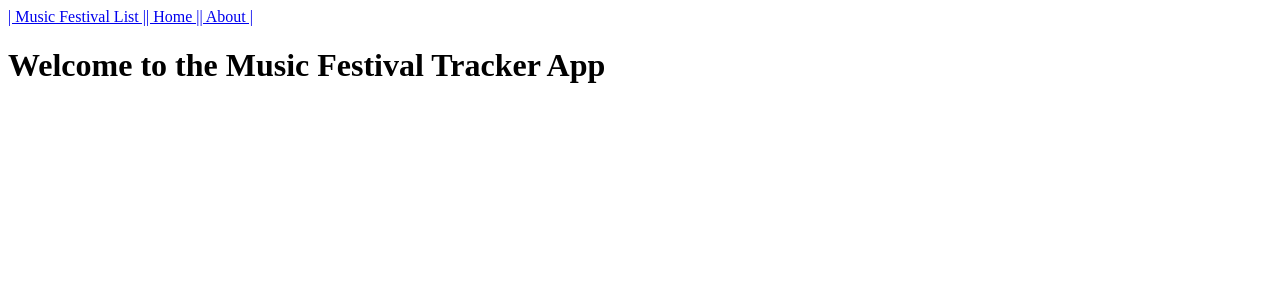
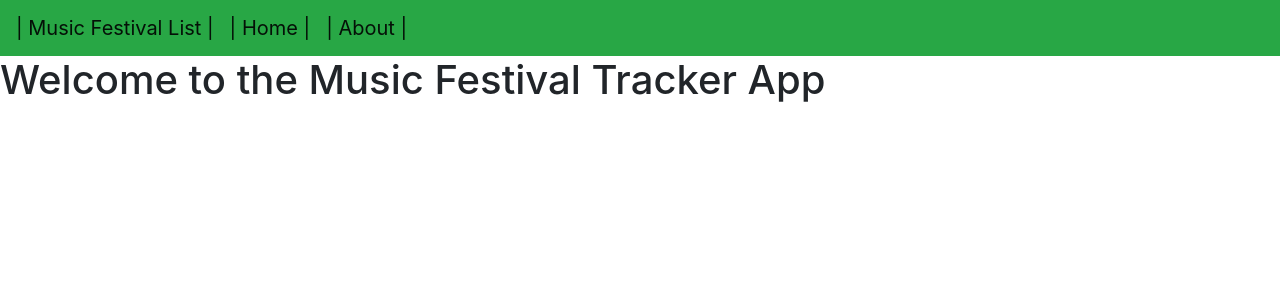
Before and after one commit to Briman-Jag/EventTrackerProject, an Angular app in the folder ngEventTracker/: page /home in a window 1280 px wide. Shown: the top 300 px of the page. Built offline with nearby package versions, Linux system fonts and the light colour scheme.

Commit message:
Added bootstrap

```diff
--- a/ngEventTracker/package.json
+++ b/ngEventTracker/package.json
@@ -19,6 +19,8 @@
     "@angular/platform-browser": "~8.2.14",
     "@angular/platform-browser-dynamic": "~8.2.14",
     "@angular/router": "~8.2.14",
+    "@ng-bootstrap/ng-bootstrap": "^5.1.4",
+    "bootstrap": "^4.4.1",
     "rxjs": "~6.4.0",
     "tslib": "^1.10.0",
     "zone.js": "~0.9.1"
--- a/ngEventTracker/src/app/app.component.css
+++ b/ngEventTracker/src/app/app.component.css
@@ -0,0 +1 @@
+@import "~bootstrap/dist/css/bootstrap.css"
--- a/ngEventTracker/src/app/components/nav-bar/nav-bar.component.css
+++ b/ngEventTracker/src/app/components/nav-bar/nav-bar.component.css
@@ -0,0 +1,3 @@
+a:hover {
+  background-color: cyan;
+}
--- a/ngEventTracker/src/styles.css
+++ b/ngEventTracker/src/styles.css
@@ -1 +1,2 @@
 /* You can add global styles to this file, and also import other style files */
+@import "~bootstrap/dist/css/bootstrap.css"
```
Also changed, not shown: 1 other file (tests, documents, lock files or other folders).
